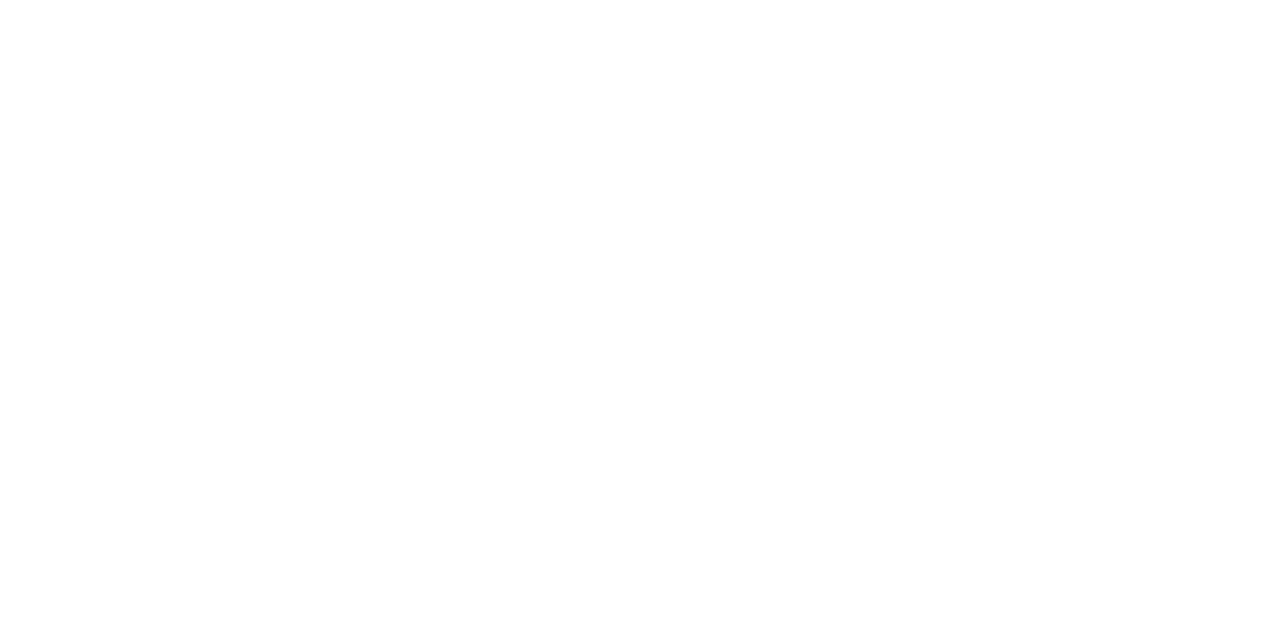
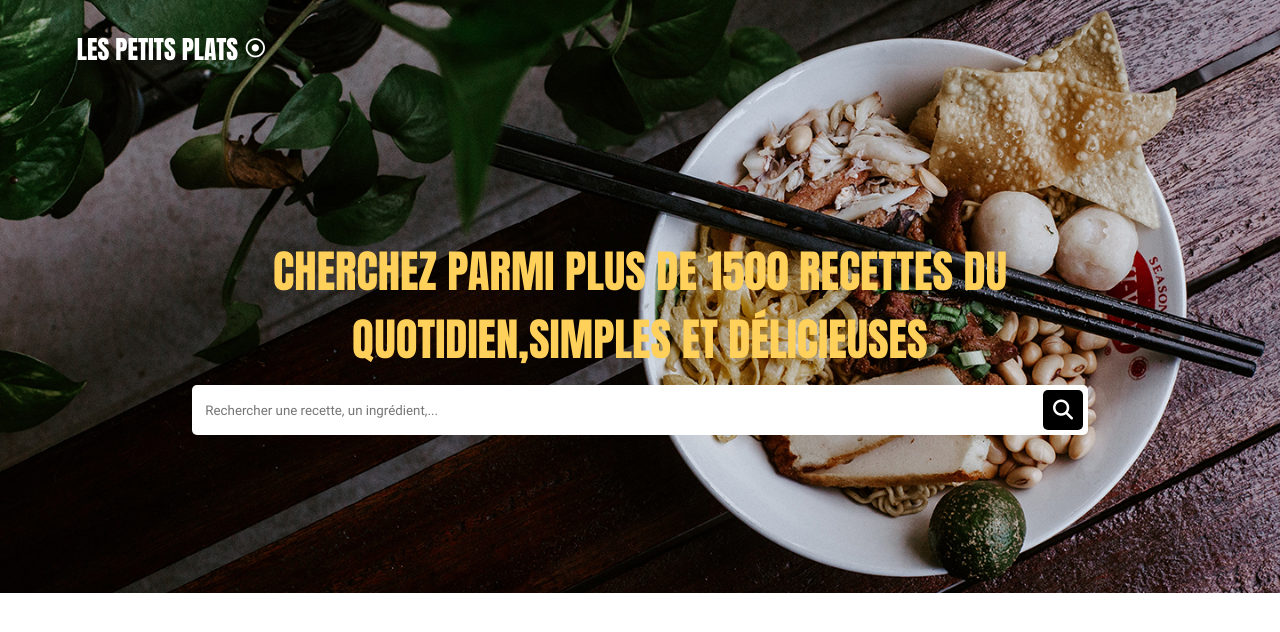
Before and after one commit to Git-EJ/OC_P7, a website with bundled scripts: page index.html in a window 1280 px wide. Shown: the top 632 px of the page. Built offline with nearby package versions, Linux system fonts and the light colour scheme.

Commit message:
4- Header

```diff
--- a/index.html
+++ b/index.html
@@ -5,9 +5,13 @@
     <meta name="viewport" content="width=device-width, initial-scale=1.0">
     <link rel="icon" type="image/png" href="./assets/favicon.png">
     <link rel="stylesheet" href="./css/style.css">
+    <script src="https://kit.fontawesome.com/bb7f86ceb6.js" crossorigin="anonymous"></script>
     <script src="./scripts/index.js" type="module"></script>
     <title>Les Petits Plats</title>
 <body>
+<header>
+    <div class="header_container"></div>
+</header>
 
 </body>
 </html>
--- /dev/null
+++ b/scripts/components/searchBar.js
@@ -0,0 +1,46 @@
+export class SearchBar {
+  constructor (HeaderSearchBarInput) {
+    this.HeaderSearchBarInput = HeaderSearchBarInput
+    this.init()
+    this.placeholder()
+    this.validity()
+  }
+
+  init () {
+    this.focus = (e) => {
+      this.target = e.target.textContent = ''
+      this.HeaderSearchBarInput.setAttribute('placeholder', this.target)
+    }
+
+    this.blur = (e) => {
+      this.target = e.target.textContent = 'Rechercher une recette, un ingrédient,...'
+      this.HeaderSearchBarInput.setAttribute('placeholder', this.target)
+    }
+  }
+
+  placeholder () {
+    this.HeaderSearchBarInput.addEventListener('focus', this.focus)
+    this.HeaderSearchBarInput.addEventListener('blur', this.blur)
+  }
+
+  validity () {
+    this.HeaderSearchBarInput.value === '' ? this.HeaderSearchBarInput.setCustomValidity('champ vide') : this.HeaderSearchBarInput.setCustomValidity('')
+
+    this.HeaderSearchBarInput.addEventListener('input', (e) => {
+      const regex = /^[a-zA-Z àùéèç]+$/
+      if (!regex.test(e.target.value)) {
+        e.target.setCustomValidity('Caractère(s) non autorisé(s)')
+        return false
+      } else {
+        e.target.setCustomValidity('')
+      }
+
+      if (e.target.value === '') {
+        e.target.setCustomValidity('recherche vide')
+        return false
+      } else {
+        e.target.setCustomValidity('')
+      }
+    })
+  }
+}
--- a/scripts/index.js
+++ b/scripts/index.js
@@ -0,0 +1,4 @@
+import { Header } from './utils/header.js'
+
+// eslint-disable-next-line no-unused-vars
+const header = new Header()
--- /dev/null
+++ b/scripts/utils/header.js
@@ -0,0 +1,96 @@
+import { SearchBar } from '../components/searchBar.js'
+
+export class Header {
+  constructor () {
+    this.extractElements()
+    this.buildElements()
+    this.title()
+    this.textContent()
+    this.searchBar()
+  }
+
+  extractElements () {
+    this.HeaderContainer = document.querySelector('.header_container')
+  }
+
+  buildElements () {
+    this.HeaderContainer.classList.add('header_container')
+
+    this.BannerImg = document.createElement('img')
+    this.BannerImg.classList.add('header_img')
+    this.BannerImg.setAttribute('src', './assets/banner/banner_1440x667.jpg')
+    this.BannerImg.setAttribute('alt', 'Banner')
+    this.BannerImg.setAttribute('ariaLabel', 'plat asiatique sur table en bois avec deux baquettes')
+
+    this.HeaderContainer.appendChild(this.BannerImg)
+  }
+
+  title () {
+    this.HeaderTitleContainer = document.createElement('div')
+    this.HeaderTitleContainer.classList.add('header_title_container')
+    this.HeaderTitleContent = document.createElement('span')
+    this.HeaderTitleContent.classList.add('header_title_content')
+    this.HeaderTitleContent.textContent = 'LES PETITS PLATS'
+
+    // this.HeaderTitleContainer.innerHTML = 'LES PETITS PLATS <svg class="header_title_icon" viewBox="0 0 512 512"><path d="M464 256A208 208 0 1 0 48 256a208 208 0 1 0 416 0zM0 256a256 256 0 1 1 512 0A256 256 0 1 1 0 256zm256-96a96 96 0 1 1 0 192 96 96 0 1 1 0-192z"/></svg>'
+
+    // this.HeaderTitleIconSvg = document.createElement('svg')
+    // this.HeaderTitleIconSvg.classList.add('header_title_icon')
+    // this.HeaderTitleIconSvg.setAttribute('viewBox', '0 0 512 512')
+    // this.HeaderTitleIconPath = document.createElement('path')
+    // this.HeaderTitleIconPath.setAttribute('d', 'M464 256A208 208 0 1 0 48 256a208 208 0 1 0 416 0zM0 256a256 256 0 1 1 512 0A256 256 0 1 1 0 256zm256-96a96 96 0 1 1 0 192 96 96 0 1 1 0-192z')
+
+    // this.HeaderTitleIconSvg = document.createElement('img')
+    // this.HeaderTitleIconSvg.classList.add('header_title_icon')
+    // this.HeaderTitleIconSvg.setAttribute('src', '/assets/icons/circle-dot-regular.svg')
+
+    this.HeaderTitleIcon = document.createElement('em')
+    this.HeaderTitleIcon.classList.add('fa-regular', 'fa-circle-dot', 'header_title_icon')
+
+    this.HeaderTitleContainer.appendChild(this.HeaderTitleContent)
+    this.HeaderTitleContainer.appendChild(this.HeaderTitleIcon)
+    // this.HeaderTitleIconSvg.appendChild(this.HeaderTitleIconPath)
+    // this.HeaderTitleContainer.appendChild(this.HeaderTitleIconSvg)
+    this.HeaderContainer.appendChild(this.HeaderTitleContainer)
+  }
+
+  textContent () {
+    this.HeaderTextContainer = document.createElement('div')
+    this.HeaderTextContainer.classList.add('header_text_container')
+
+    this.HeaderTextContent = document.createElement('span')
+    this.HeaderTextContent.classList.add('header_text_content')
+    this.HeaderTextContent.textContent = 'CHERCHEZ PARMI PLUS DE 1500 RECETTES DU QUOTIDIEN,SIMPLES ET DÉLICIEUSES'
+
+    this.HeaderTextContainer.appendChild(this.HeaderTextContent)
+    this.HeaderContainer.appendChild(this.HeaderTextContainer)
+  }
+
+  searchBar () {
+    this.HeaderSearchBarContainer = document.createElement('form')
+    this.HeaderSearchBarContainer.classList.add('header_search-bar_container')
+
+    this.HeaderSearchBarInput = document.createElement('input')
+    this.HeaderSearchBarInput.classList.add('header_search-bar_input')
+    this.HeaderSearchBarInput.setAttribute('placeholder', 'Rechercher une recette, un ingrédient,...')
+    this.HeaderSearchBarInput.setAttribute('type', 'text')
+    this.HeaderSearchBarInput.setAttribute('name', 'search')
+    this.HeaderSearchBarInput.setAttribute('value', '')
+    this.HeaderSearchBarInput.setAttribute('maxlength', '100')
+
+    this.HeaderSearchBarIconContainer = document.createElement('button')
+    this.HeaderSearchBarIconContainer.id = 'header_search_button'
+    this.HeaderSearchBarIconContainer.classList.add('header_search-bar_icon_container')
+    this.HeaderSearchBarIconContainer.setAttribute('type', 'submit')
+
+    this.HeaderSearchBarIcon = document.createElement('em')
+    this.HeaderSearchBarIcon.classList.add('fa-solid', 'fa-magnifying-glass', 'header_search-bar_icon')
+
+    this.HeaderSearchBarContainer.appendChild(this.HeaderSearchBarInput)
+    this.HeaderSearchBarIconContainer.appendChild(this.HeaderSearchBarIcon)
+    this.HeaderSearchBarContainer.appendChild(this.HeaderSearchBarIconContainer)
+    this.HeaderContainer.appendChild(this.HeaderSearchBarContainer)
+
+    const toto = new SearchBar(this.HeaderSearchBarInput)
+  }
+}
--- /dev/null
+++ b/scss/base/__base.scss
@@ -0,0 +1,10 @@
+ html,
+body {
+    max-width: 1440px;
+    height:2000px; //DEV
+    margin: 0 auto;
+    font-family: 'Anton', sans-serif;
+    scrollbar-width: none;
+    -ms-overflow-style: none;
+    ::-webkit-scrollbar {display: none}
+}
--- /dev/null
+++ b/scss/base/__reset.scss
@@ -0,0 +1,97 @@
+// @import url("https://cdn.jsdelivr.net/gh/jgthms/minireset.css@master/minireset.min.css")
+
+/*! minireset.css v0.0.6 | MIT License | github.com/jgthms/minireset.css */
+
+
+html,
+body,
+p,
+ol,
+ul,
+li,
+dl,
+dt,
+dd,
+blockquote,
+figure,
+fieldset,
+legend,
+textarea,
+pre,
+iframe,
+hr,
+h1,
+h2,
+h3,
+h4,
+h5,
+h6 {
+    margin: 0;
+    padding: 0
+}
+
+h1,
+h2,
+h3,
+h4,
+h5,
+h6 {
+    font-size: 100%;
+    font-weight: normal
+}
+
+ul {
+    list-style: none
+}
+
+button,
+input,
+select {
+    margin: 0;
+    padding:0;
+    border: none;
+    outline: none;
+}
+
+html {
+    box-sizing: border-box
+}
+
+*,
+*::before,
+*::after {
+    box-sizing: inherit
+}
+
+img,
+video {
+    height: auto;
+    max-width: 100%
+}
+
+iframe {
+    border: 0
+}
+
+table {
+    border-collapse: collapse;
+    border-spacing: 0
+}
+
+td,
+th {
+    padding: 0
+}
+
+
+/* =============================== add perso =========================== */
+
+a {
+    text-decoration: inherit;
+    color: inherit;
+    font-size: inherit;
+    font-weight: inherit;
+    padding: 0;
+    margin: 0;
+    border: 0px solid;
+}
--- /dev/null
+++ b/scss/pages/home.scss
@@ -0,0 +1,158 @@
+// HEADER
+.header {
+    &_container {
+        @include flex_center_column;
+        width: 100%;
+        height: auto;
+        position: relative;
+    }
+
+
+    &_img {
+        width: 100%;
+        height: 100%;
+        object-fit: cover;
+    }
+
+    &_title {
+
+        &_container {
+            @include flex_center_row;
+            position: absolute;
+            top:5%;
+            left:6%;
+            cursor: default;
+        }
+
+        &_content {
+            @include flex_center;
+            padding-right:0.3em;
+            font-size: clamp(1em, 2vw, 1.8em);
+            color: $header-title-color;
+        }
+
+        &_icon {
+            @include flex_center;
+            font-size: clamp(1em, 1.5vw, 1.4em);
+            color: $header-title-color
+        }
+    }
+
+    &_text {
+
+        &_container{
+            @include flex_center;
+            width:50%;
+            position: absolute;
+            top: 40%;
+            left:25%;
+            text-align: center;
+        }
+
+        &_content {
+            color: $primary-color;
+            font-size: clamp(0.8em, 3.5vw, 2.8em);
+            cursor:default;
+        }
+    }
+
+    &_search-bar {
+
+        &_container {
+            @include flex_center_row;
+            width:70%;
+            height: 50px;
+            position: absolute;
+            top: 65%;
+            left:15%;
+        }
+
+        &_input {
+            width:90%;
+            height:100%;
+            border-radius: 5px 0 0 5px;
+            font-family: 'Roboto', sans-serif;
+            padding: 0 1em;
+            white-space: nowrap;
+            overflow: hidden;
+            text-overflow: ellipsis;
+
+            &::placeholder {
+                font-size: clamp(1em, 1vw, 1.2em);
+            }
+        }
+
+        &_icon_container {
+            @include flex_center;
+            justify-content: flex-end;
+            width:10%;
+            height:100%;
+            padding-right: 5px; // container height: 50px, icon height: 40px ==> "padding" top&bottom 2(5px)
+            border-radius: 0 5px 5px 0;
+            background: #ffffff;
+        }
+
+        &_icon {
+            @include flex_center;
+            display: flex !important;
+            color: #ffffff;
+            width: 40px;
+            height: 40px;
+            background: #000000;
+            font-size: clamp(1.5em, 1.5vw, 1.8em);
+            border-radius: 5px;
+            overflow: hidden; //for placeholder elipsis
+            cursor:pointer;
+
+            &:hover {
+                color:#000000;
+                background:$primary-color;
+            }
+        }
+    }
+}
+
+
+
+
+
+
+//////////////////////////////////////////////////////////////////////////
+        ///////////////// MEDIA QUERIES /////////////////
+/////////////////////////////////////////////////////////////////////////
+
+
+@media only screen and (max-width: 1360px) {
+
+    .header {
+        &_text{
+            &_container{
+                width:70%;
+                left:15%;
+            }
+        }
+    }
+}
+@media only screen and (max-width: 800px) {
+    .header {
+        &_search-bar {
+
+            &_container {
+                height:30px;
+                top: 70%;
+            }
+
+            &_icon_container {
+                padding-right: 0;
+            }
+
+            &_icon {
+                width:30px;
+                height:30px;
+                padding-right: 0;
+                border-radius: 0 5px 5px 0;
+                font-size: clamp(1em, 1.5vw, 1.5em);
+            }
+        }
+    }
+}
--- a/scss/style.scss
+++ b/scss/style.scss
@@ -0,0 +1,5 @@
+@import "./base/_reset.scss";
+@import "./utils/_variables.scss";
+@import "./utils/_mixin.scss";
+@import "./base/_base.scss";
+@import "./pages/home.scss";
--- /dev/null
+++ b/scss/utils/_mixin.scss
@@ -0,0 +1,15 @@
+@mixin flex_center {
+    display: flex;
+    justify-content: center;
+    align-items: center;
+}
+
+@mixin flex_center_row {
+    @include flex_center;
+    flex-direction: row;
+}
+
+@mixin flex_center_column {
+    @include flex_center;
+    flex-direction: column;
+}
--- /dev/null
+++ b/scss/utils/_variables.scss
@@ -0,0 +1,15 @@
+@font-face {
+    font-family: 'Anton';
+    src: url('/fonts/Anton-Regular.ttf') format('truetype');
+}
+
+@font-face {
+    font-family: 'Roboto';
+    src: url('/fonts/Roboto-Regular.ttf') format('truetype') ;
+}
+
+
+$primary-color: #FFD15B;
+$secondary-color: #2C2C2C;
+$tertiary-color: #C6C6C6;
+$header-title-color: #ffffff
```
Also changed, not shown: assets/banner/banner_1079x500.jpg (added), assets/banner/banner_1440x667.jpg (added), assets/icons/circle-dot-regular.svg (added), css/style.css, fonts/Anton-Regular.ttf (added), fonts/Roboto-Regular.ttf (added).
